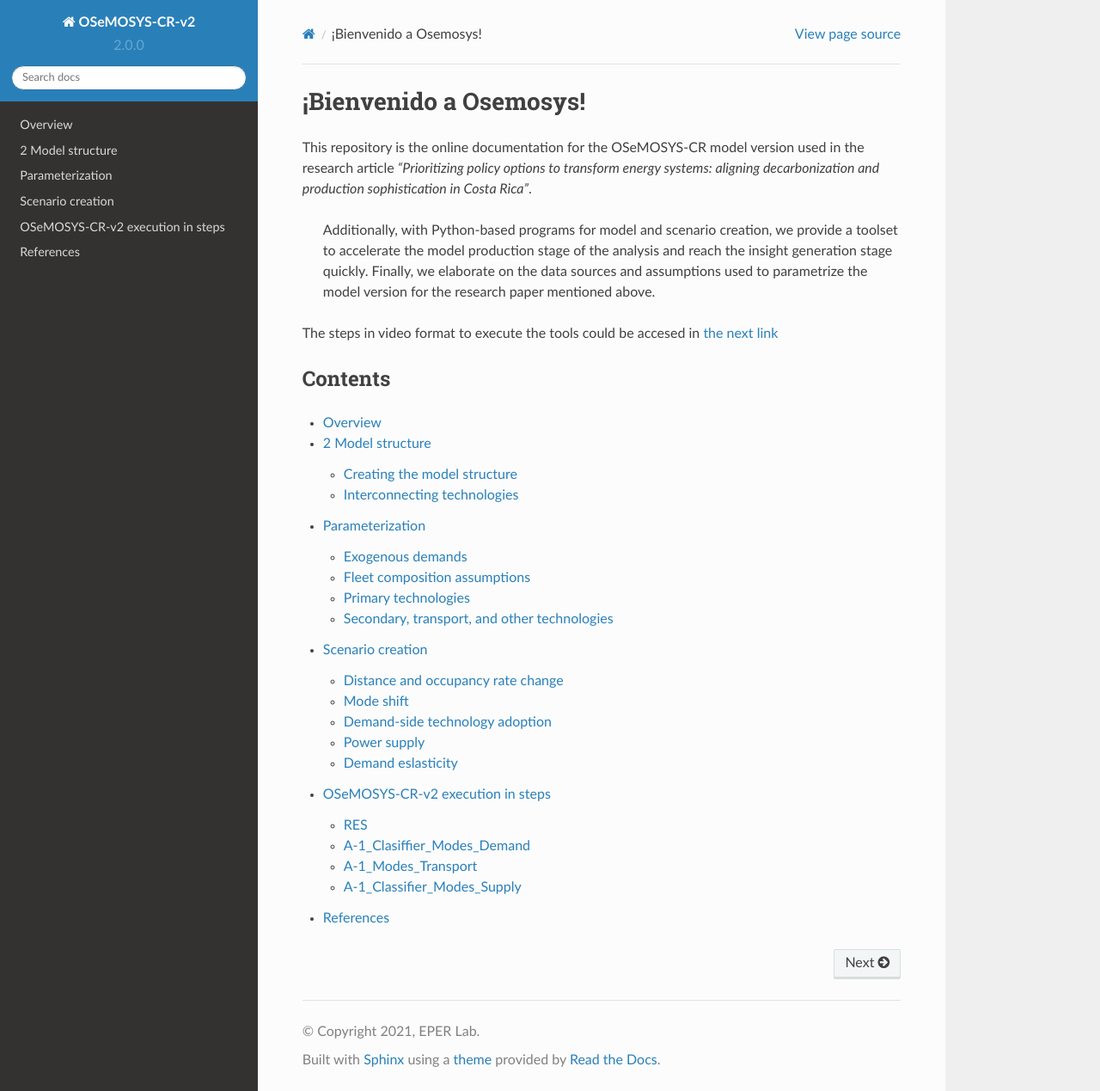
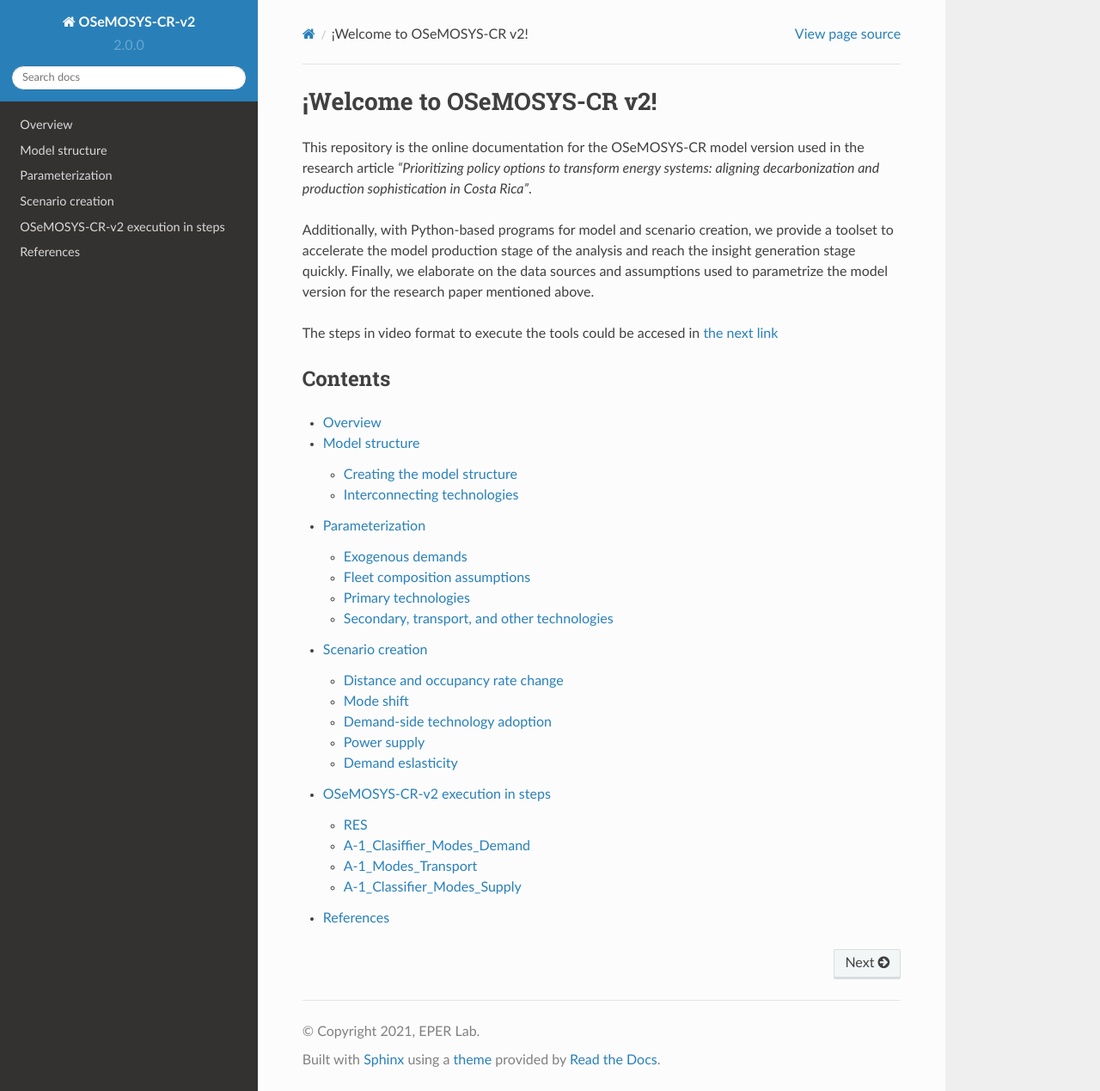
Before and after one commit to EPERLab/osemosys-cr-v2, a Sphinx documentation site: the page built from docs/source/index.rst, in a window 1280 px wide and 1269 px high. Shown: the whole window at 86% size. Built offline with Sphinx 7.4.7 and the Read the Docs theme 2.0.0, drawn with Linux system fonts in a browser that asks for light colours.

Commit message:
Añadiendo documentacion

```diff
--- a/docs/source/Model structure.rst
+++ b/docs/source/Model structure.rst
@@ -1,4 +1,4 @@
-2	Model structure
+Model structure
 =====
 
 The model structure is a group of interconnected technologies through energy carriers that satisfy demands. Figure 2 illustrates the technological setup.
@@ -7,7 +7,7 @@ The model structure is a group of interconnected technologies through energy car
    :align:   center
    :width:   700 px
 
-   *Figure 2: Energy supply chain modeled in OSeMOSYS-CR for this analysis.
+   Figure 2: Energy supply chain modeled in OSeMOSYS-CR for this analysis.
 
 Creating the model structure
 ------------
--- a/docs/source/index.rst
+++ b/docs/source/index.rst
@@ -1,14 +1,15 @@
-¡Bienvenido a Osemosys!
+¡Welcome to OSeMOSYS-CR v2!
 ===================================
 
 This repository is the online documentation for the OSeMOSYS-CR model version
 used in the research article *"Prioritizing policy options to transform energy
 systems: aligning decarbonization and production sophistication in Costa Rica"*.
- Additionally, with Python-based programs for model and scenario creation, we
- provide a toolset to accelerate the model production stage of the analysis
- and reach the insight generation stage quickly. Finally, we elaborate on the
- data sources and assumptions used to parametrize the model version for
- the research paper mentioned above.
+
+Additionally, with Python-based programs for model and scenario creation, we
+provide a toolset to accelerate the model production stage of the analysis
+and reach the insight generation stage quickly. Finally, we elaborate on the
+data sources and assumptions used to parametrize the model version for
+the research paper mentioned above.
 
 The steps in video format to execute the tools could be accesed in
 `the next link <https://www.dropbox.com/s/qkpa1481e2kbe3m/Tutorial_Osemosys_GUA_2021_11_18.mp4?dl=0>`_
```
Also changed, not shown: docs/source/Overview.rst (+8 -5 lines), docs/source/References.rst (+20 -0 lines).
